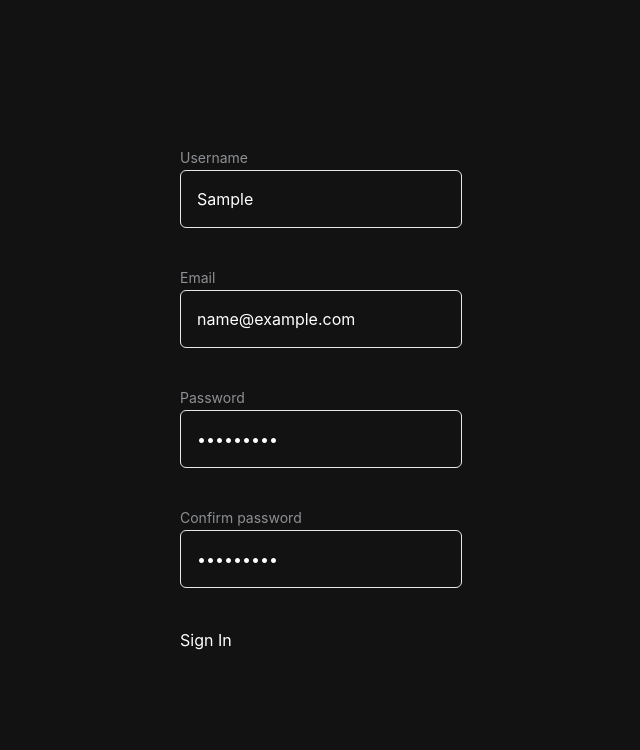
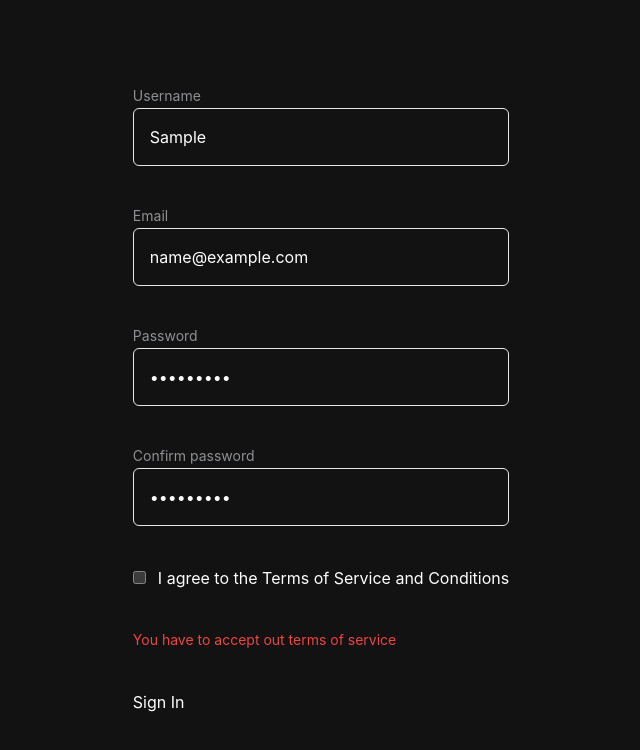
Before and after one commit to dariametelitsa/TryingNextJs, a Next.js app: page /auth/sign-up in a window 1280 px wide. Both pictures are taken after typing "Sample", "name@example.com", "Sample123", "Sample123" into the empty fields and a click on the button "Sign In". Shown: the top 750 px of the page, without its empty margins (319-959 px from the left). Built offline with nearby package versions, Linux system fonts and the light colour scheme.

Commit message:
feat: added checkbox with error message

```diff
--- a/src/pages/auth/sign-up.tsx
+++ b/src/pages/auth/sign-up.tsx
@@ -2,13 +2,18 @@ import {z} from 'zod';
 import { TextField } from "@/components/text-field/Text-field";
 import { useForm } from "react-hook-form";
 import { zodResolver } from "@hookform/resolvers/zod";
+import * as React from "react";
 
 const signUpSchema = z.object({
     username: z.string(),
     email: z.string().email(),
     password: z.string(),
     passwordConfirmation: z.string(),
-    //agreesToTOS: z.literal(true, {message: 'You have to accept out terms of service'})
+    agreesToTOS: z.literal(true, {
+        errorMap: () => ({message: 'You have to accept out terms of service'}),
+        // invalid_type_error: 'You have to accept out terms of service',
+        // message: 'You have to accept out terms of service'
+    })
 }).refine((value) => value.password === value.passwordConfirmation, {
     message: 'Pass do not match',
     path: ['passwordConfirmation']
@@ -49,6 +54,16 @@ export default function SignUp() {
                            {...register('passwordConfirmation')}
                 />
 
+                <label className={'block'}>
+                <input
+                    className={'mr-3'}
+                    type={'checkbox'}
+                    {...register('agreesToTOS')}
+                />
+                    I agree to the Terms of Service and Conditions
+                </label>
+                {errors.agreesToTOS && <p className={'text-red-500 text-sm'}>{errors.agreesToTOS.message}</p>}
+
                 <button>Sign In</button>
             </form>
         </div>
```
